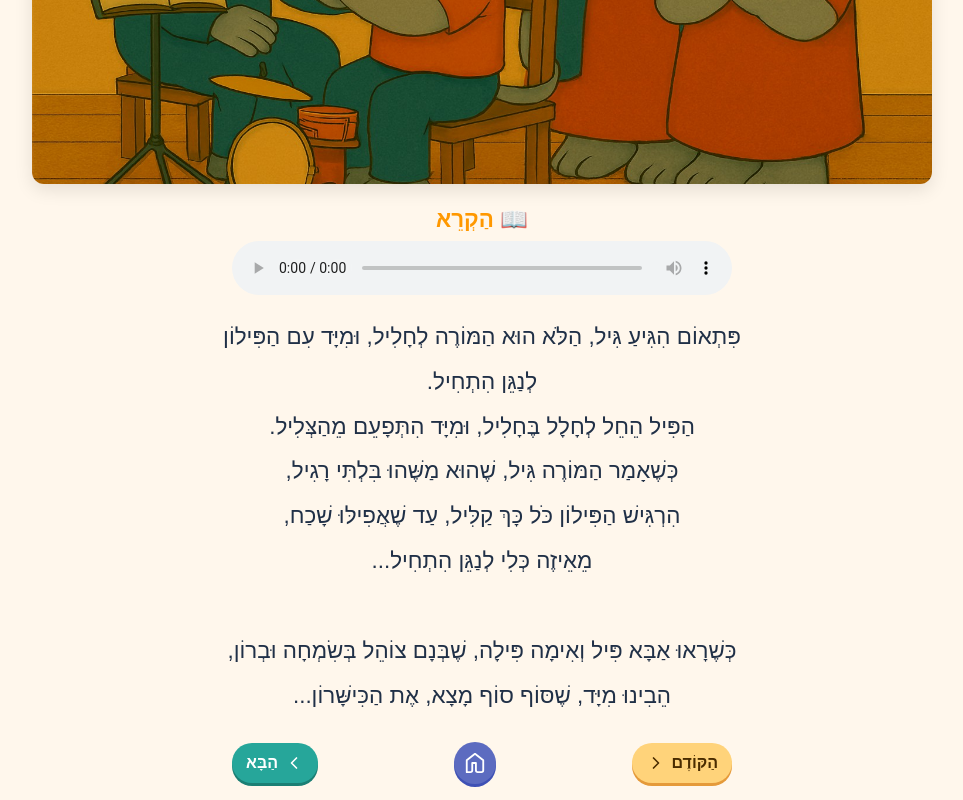
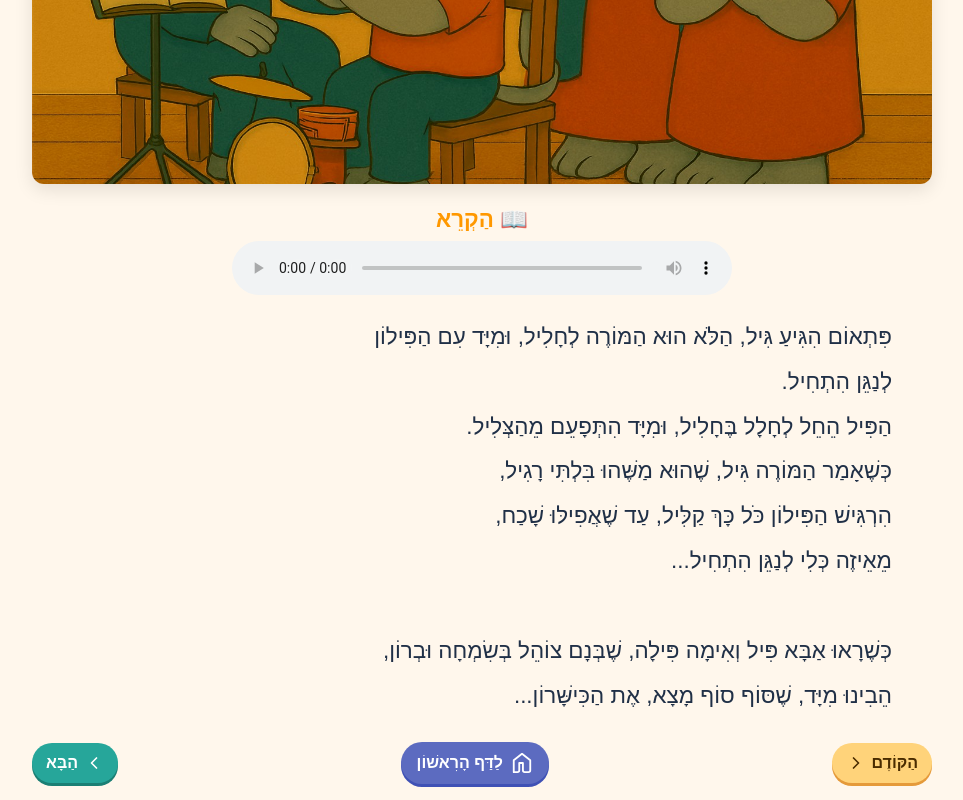
Before and after one commit to MMel25/storybook, a Next.js app: page /page8 in a window 1280 px wide. Shown: the part 471-1271 px from the top of the page, without its empty margins (158-1121 px from the left). Built offline with nearby package versions, Linux system fonts and the light colour scheme.

Commit message:
Update page8.tsx

```diff
--- a/pages/page8.tsx
+++ b/pages/page8.tsx
@@ -15,6 +15,13 @@ export default function Page8() {
           audio {
             width: 100%;
             accent-color: #ff9800;
+          }
+
+          /* ✅ סרגל ניווט בדסקטופ */
+          @media (min-width: 768px) {
+            .nav-bar {
+              max-width: 900px !important;
+            }
           }
         `}</style>
       </Head>
@@ -75,6 +82,7 @@ export default function Page8() {
           maxWidth: "820px",
           margin: "0 auto 24px",
           whiteSpace: "pre-line",
+          textAlign: "right", // ✅ יישור לימין
         }}
       >
 {`פִּתְאוֹם הִגִּיעַ גִּיל, הַלֹּא הוּא הַמּוֹרֶה לְחָלִיל, וּמִיָּד עִם הַפִּילוֹן
@@ -90,10 +98,11 @@ export default function Page8() {
 
       {/* ניווט */}
       <div
+        className="nav-bar"
         style={{
           display: "flex",
           justifyContent: "space-between",
-          maxWidth: "500px",
+          maxWidth: "500px", // יוחלף בדסקטופ
           margin: "0 auto",
           marginTop: "24px",
           alignItems: "center",
@@ -125,12 +134,13 @@ export default function Page8() {
           href="/"
           style={{
             background: "#5c6bc0",
-            padding: "10px",
-            borderRadius: "50%",
+            padding: "10px 16px",
+            borderRadius: "999px",
             color: "#fff",
+            fontWeight: "bold",
             display: "flex",
             alignItems: "center",
-            justifyContent: "center",
+            gap: "8px",
             boxShadow: "0 3px 0 #3f51b5",
           }}
         >
@@ -139,6 +149,7 @@ export default function Page8() {
             strokeWidth="2" strokeLinecap="round" strokeLinejoin="round">
             <path d="M3 9L12 2l9 7v11a2 2 0 0 1-2 2h-4a2 2 0 0 1-2-2V12H9v8a2 2 0 0 1-2 2H3z" />
           </svg>
+          <span>לַדַּף הָרִאשׁוֹן</span>
         </Link>
 
         <Link
```
